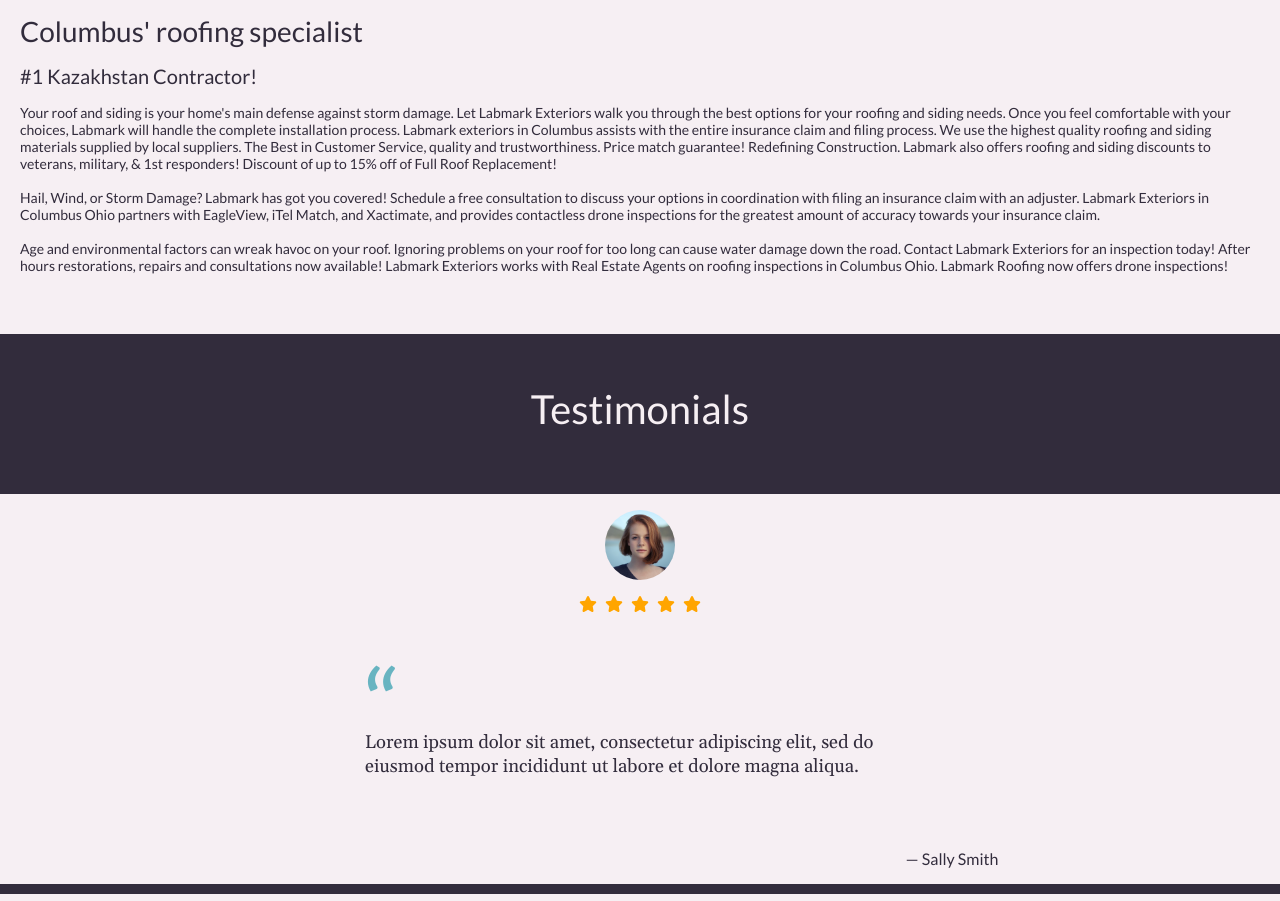
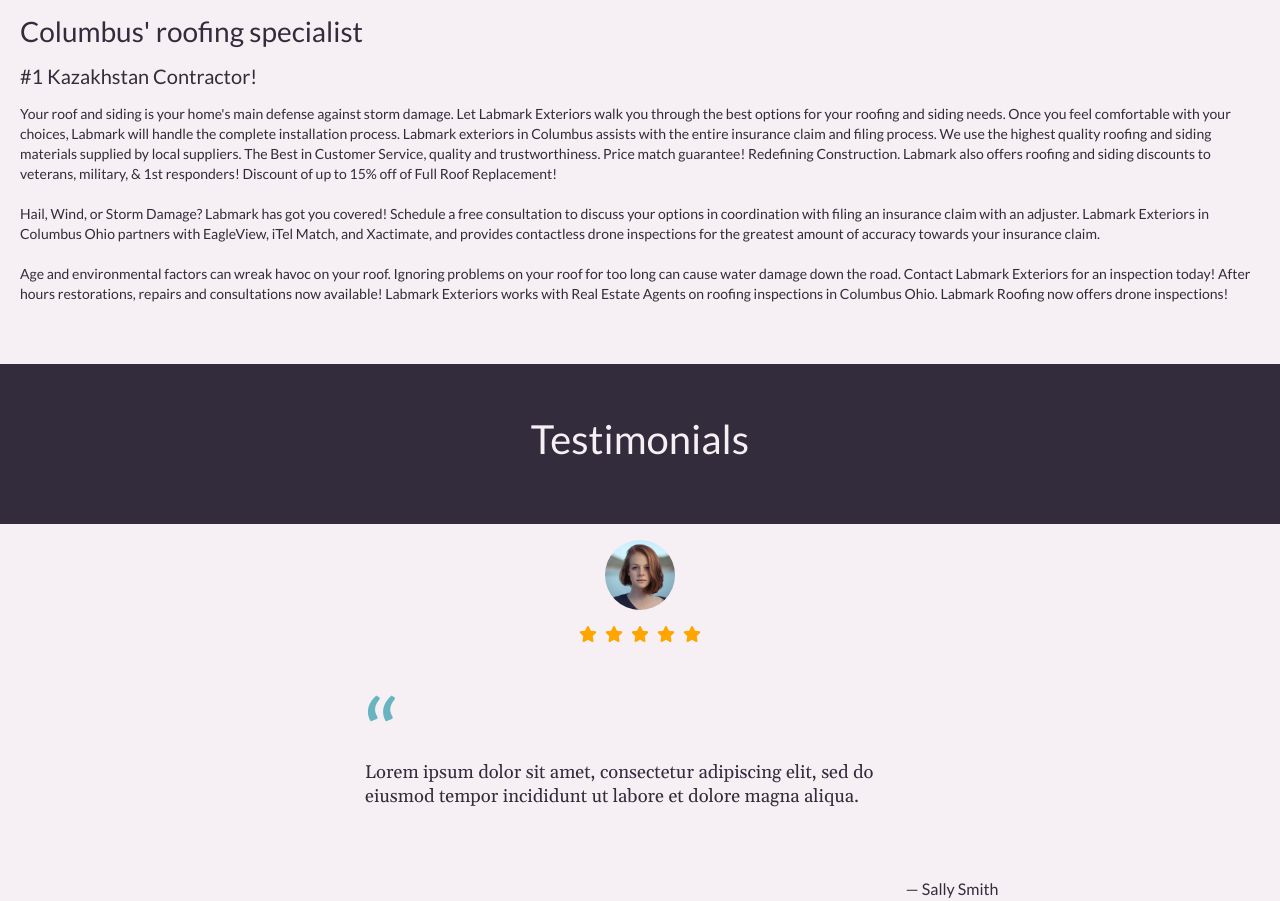
Before and after one commit to zliv83/labmark, a Next.js app: page / in a window 1280 px wide. Shown: the part 1922-2823 px from the top of the page. Built offline with nearby package versions, Linux system fonts and the light colour scheme.

Commit message:
line height

```diff
--- a/views/Home/blocks/CTA/CTA.module.scss
+++ b/views/Home/blocks/CTA/CTA.module.scss
@@ -23,5 +23,6 @@
     font-size: toRem(14);
     font-weight: 400;
     color: $darkShade;
+    line-height: toRem(20);
   }
 }
```
